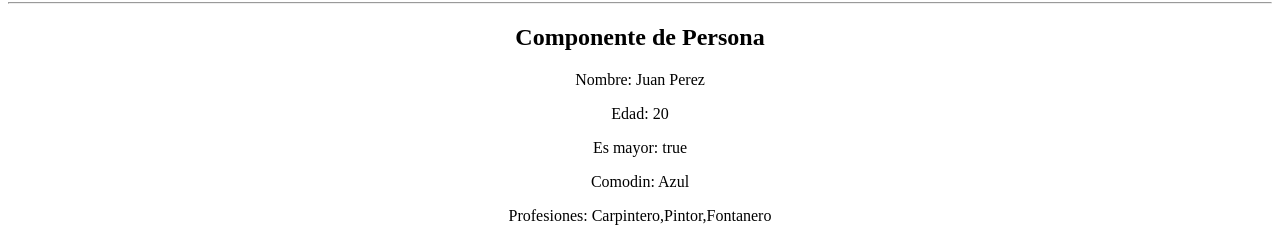
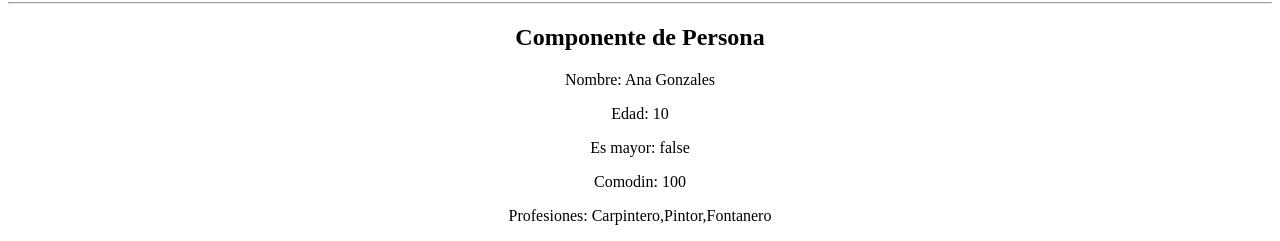
Before and after one commit to HugoMontes/curso-angular, an Angular app: page / in a window 1280 px wide. Shown: the part 344-585 px from the top of the page. Built offline with nearby package versions, Linux system fonts and the light colour scheme.

Commit message:
Se ha iniciado con el ejemplo de constructor

```diff
--- a/src/app/persona/persona.component.ts
+++ b/src/app/persona/persona.component.ts
@@ -4,6 +4,7 @@ import { Component } from '@angular/core';
   templateUrl: './persona.component.html',
 })
 export class PersonaComponent {
+  // Por convencion las propiedades se las inicializan en el constructor
   // Declarar las propiedades/atributos de la clase
   public titulo = 'Componente de Persona';
   // Declarar un atributo de tipo string
@@ -20,4 +21,20 @@ export class PersonaComponent {
   public profesiones:Array<string> = ['Carpintero','Pintor','Fontanero'];
   // Declarar un atributo de tipo array que contiene cualquier dato
   public miarray:Array<any> = ['Azul',12,true];
+
+  // Constructor: Se lo usan para inicializar las propiedades
+  // Se ejecuta una sola vez al instanciar un objeto
+  // Definir un constructor
+  constructor(){
+    // Inicializar propiedades
+    this.titulo='Componente de Persona';
+    this.nombre='Ana Gonzales';
+    this.edad=10;
+    this.mayorEdad=false;
+    this.comodin=100;
+    this.profesiones=['Carpintero','Pintor','Fontanero'];
+    this.miarray=['Azul',12,true];
+    // Mostrar el contenido de una propiedad
+    console.log(this.nombre);
+  }
 }
```
